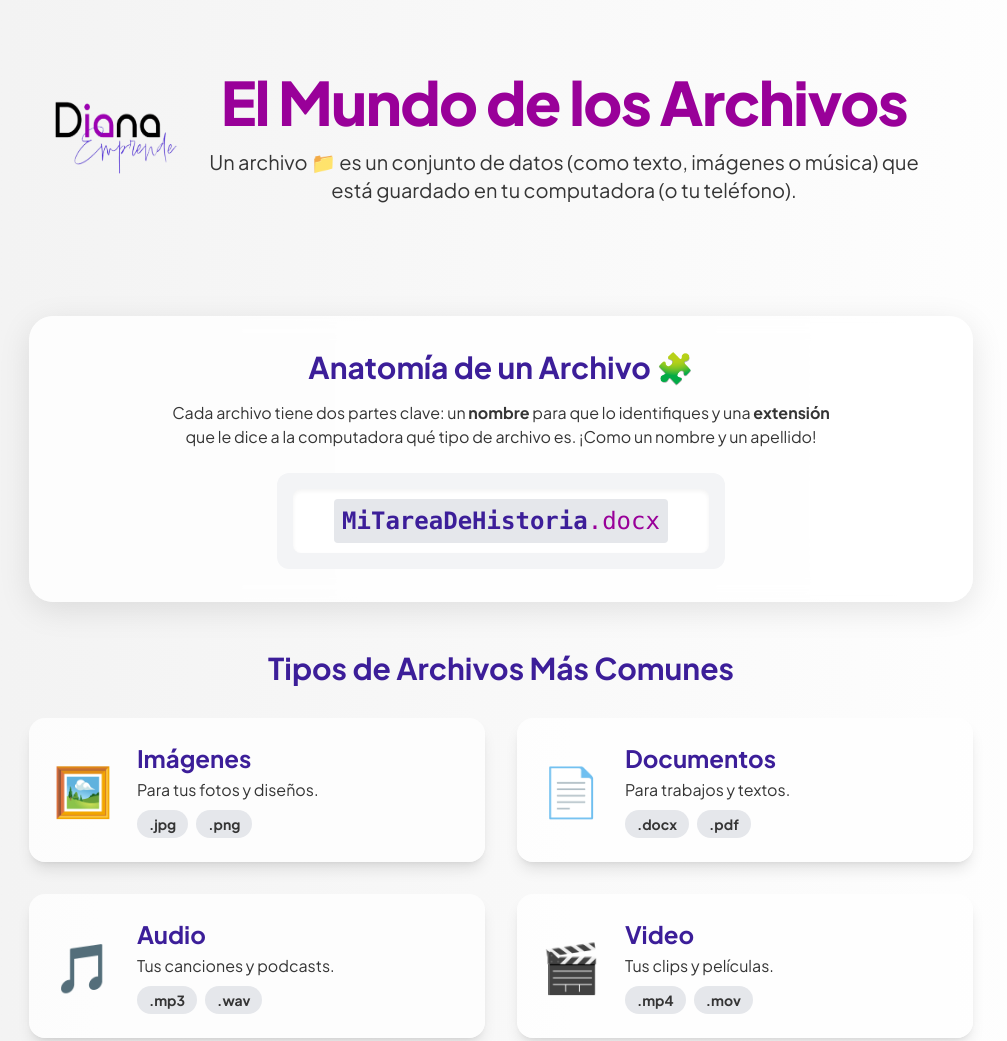
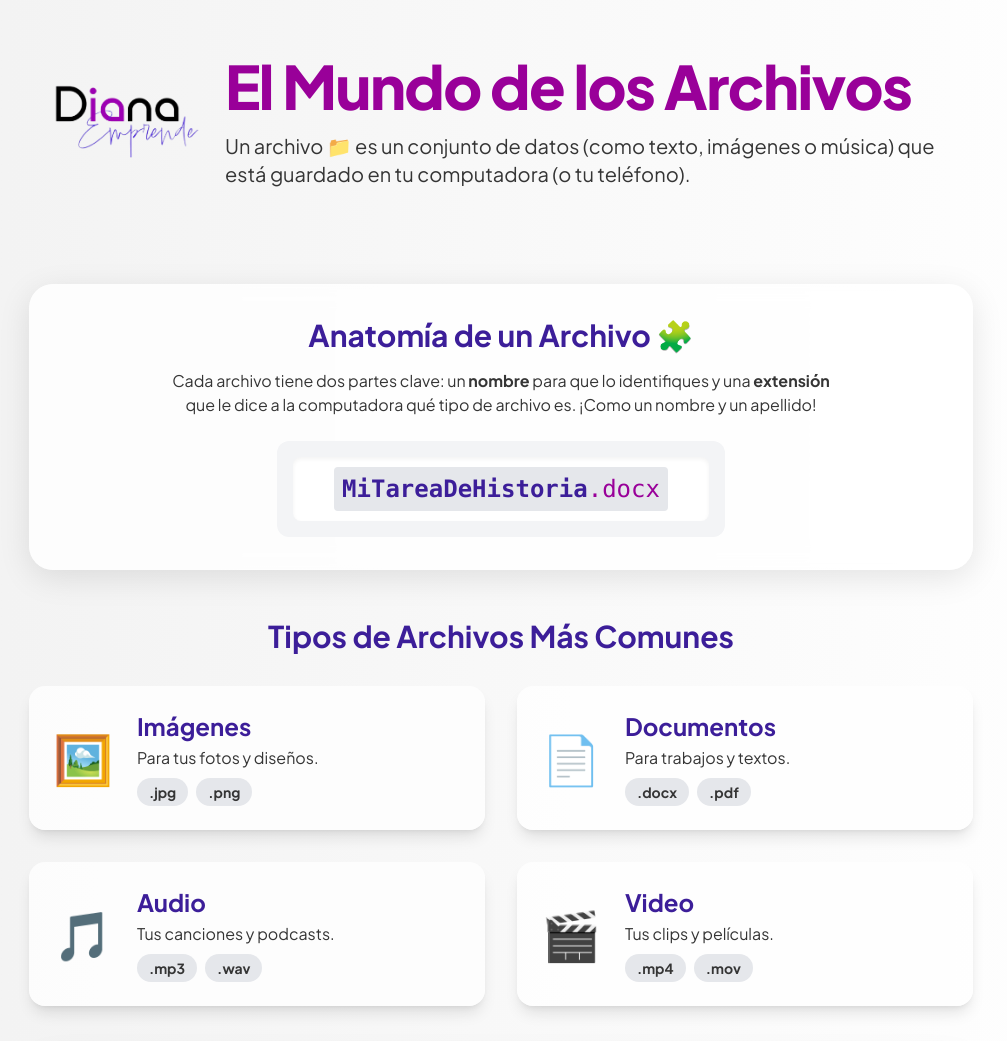
Before and after one commit to dchaconoca/Tech-Builders, a plain HTML site: page contenido/archivos.html in a window 1280 px wide. Shown: the top 1041 px of the page, without its empty margins (139-1146 px from the left). Drawn offline with nearby package versions, Linux system fonts and the light colour scheme.

Commit message:
Arreglo header

```diff
--- a/contenido/archivos.html
+++ b/contenido/archivos.html
@@ -43,15 +43,24 @@
 <body class="antialiased">
 
     <div class="container mx-auto p-6 md:p-10 max-w-5xl">
-        <header class="text-center mb-12 md:mb-20">
+        <!-- <header class="text-center mb-12 md:mb-20">
             <div class="container mx-auto px-6 py-4 flex justify-between items-center">
-            <!-- Logo Placeholder -->
                 <a href="../index.html">
                     <img src="../images/logo.png" alt="Diana Emprende" class="h-20 w-auto md:h-22">
                 </a>
                 <div class="container mx-auto px-6 py-4 items-center">
                     <h1 class="text-5xl md:text-6xl font-extrabold text-title tracking-tight">El Mundo de los Archivos</h1>
                     <p class="text-lg md:text-xl text-body mt-4 max-w-3xl mx-auto">Un archivo 📁 es un conjunto de datos (como texto, imágenes o música) que está guardado en tu computadora (o tu teléfono).</p>
+                </div>
+            </div>
+        </header> -->
+
+        <header class="text-center md:text-left mb-12 md:mb-20">
+            <div class="container mx-auto px-6 py-4 flex flex-col md:flex-row justify-between items-center gap-6">
+                <a href="../index.html" class="flex-shrink-0"> <img src="../images/logo.png" alt="Diana Emprende" class="h-20 w-auto"> </a>
+                <div class="mt-6 md:mt-0">
+                    <h1 class="text-4xl md:text-6xl font-extrabold text-title tracking-tight">El Mundo de los Archivos</h1>
+                    <p class="text-lg md:text-xl text-body mt-4 max-w-3xl mx-auto md:mx-0">Un archivo 📁 es un conjunto de datos (como texto, imágenes o música) que está guardado en tu computadora (o tu teléfono).</p>
                 </div>
             </div>
         </header>
```
